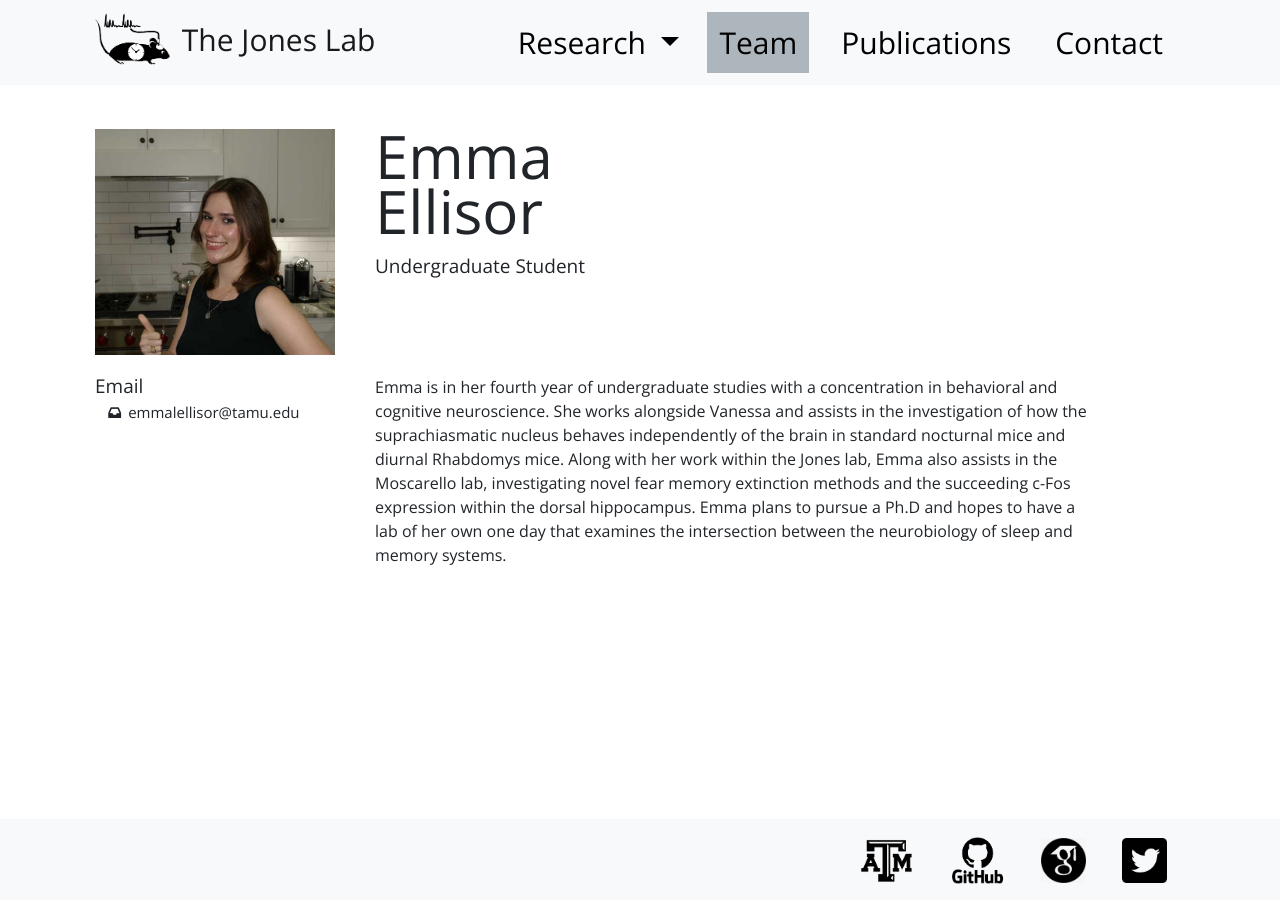
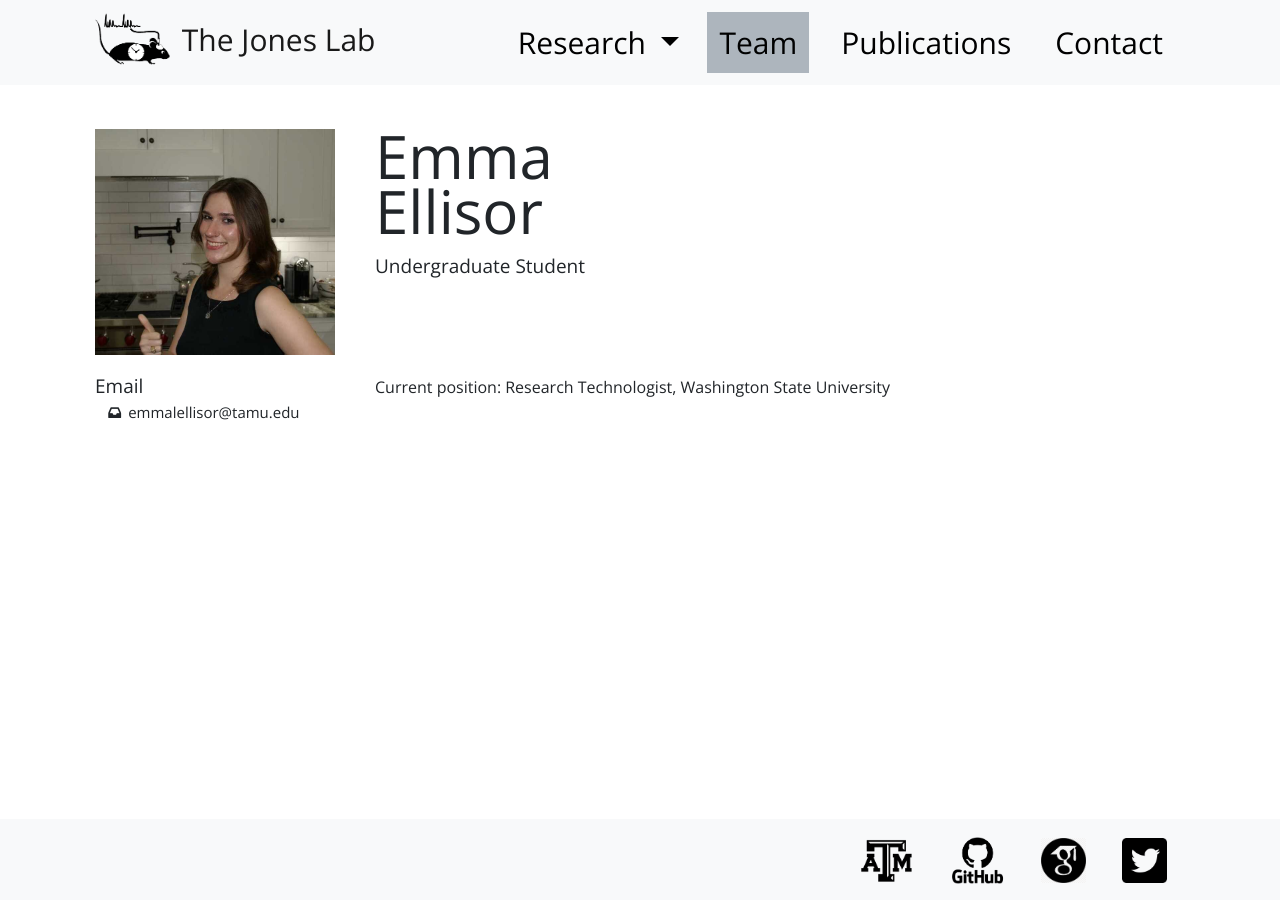
Before and after one commit to jones-lab-tamu/jones-lab-tamu.github.io, a Jekyll site: the page built from team/_posts/2023-12-02-Emma-Ellisor.md, in a window 1280 px wide. Built offline with Jekyll 4.4.1, drawn with Linux system fonts in a browser that asks for light colours.

Commit message:
Update 2023-12-02-Emma-Ellisor.md
Alumni

```diff
--- a/team/_posts/2023-12-02-Emma-Ellisor.md
+++ b/team/_posts/2023-12-02-Emma-Ellisor.md
@@ -9,7 +9,7 @@ github:
 scholar:
 image: /images/team/emma.jpg
 cv:
-alumni: false
+alumni: true
 ---
 
-Emma is in her fourth year of undergraduate studies with a concentration in behavioral and cognitive neuroscience. She works alongside Vanessa and assists in the investigation of how the suprachiasmatic nucleus behaves independently of the brain in standard nocturnal mice and diurnal Rhabdomys mice. Along with her work within the Jones lab, Emma also assists in the Moscarello lab, investigating novel fear memory extinction methods and the succeeding c-Fos expression within the dorsal hippocampus. Emma plans to pursue a Ph.D and hopes to have a lab of her own one day that examines the intersection between the neurobiology of sleep and memory systems.
+Current position: Research Technologist, Washington State University
```
